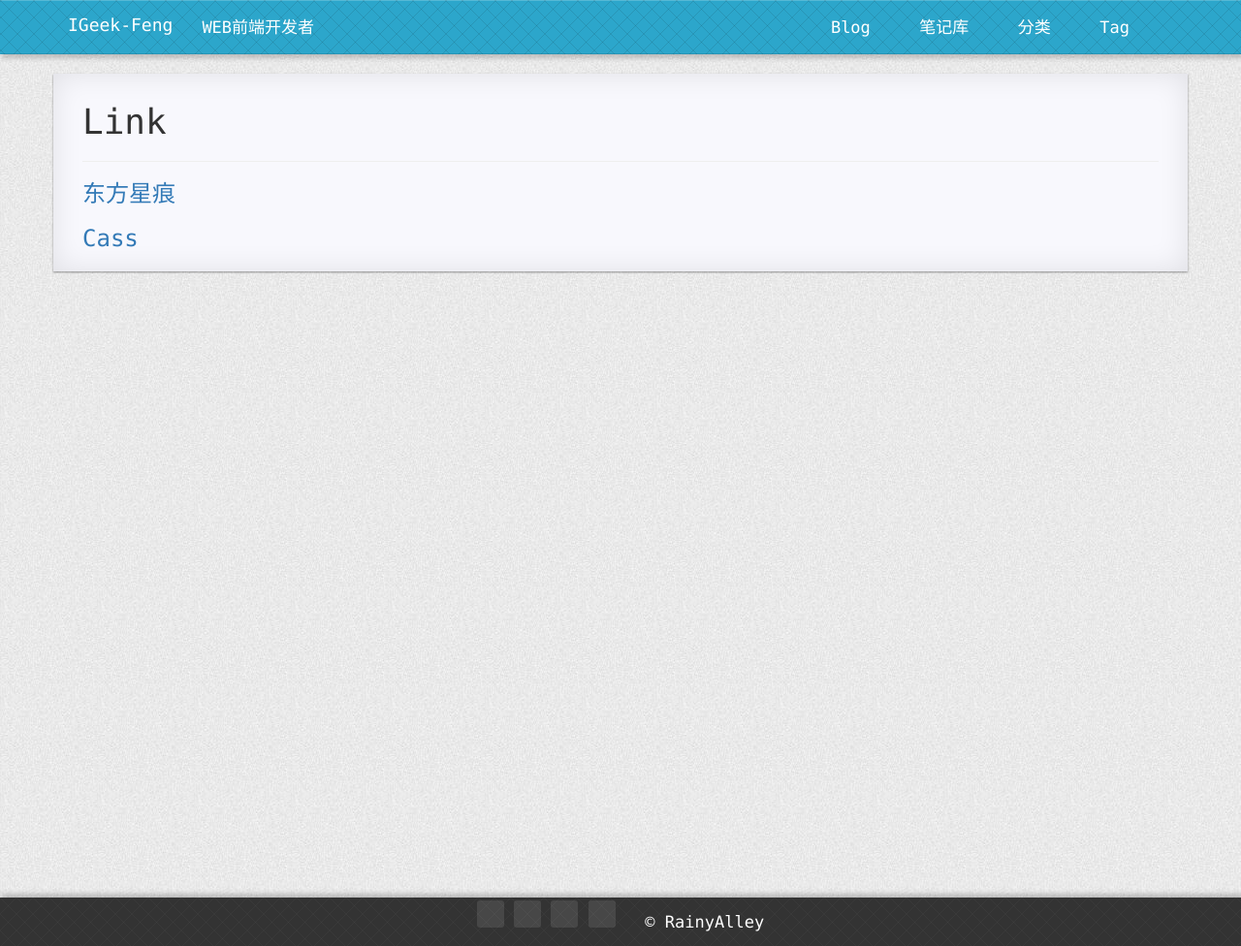
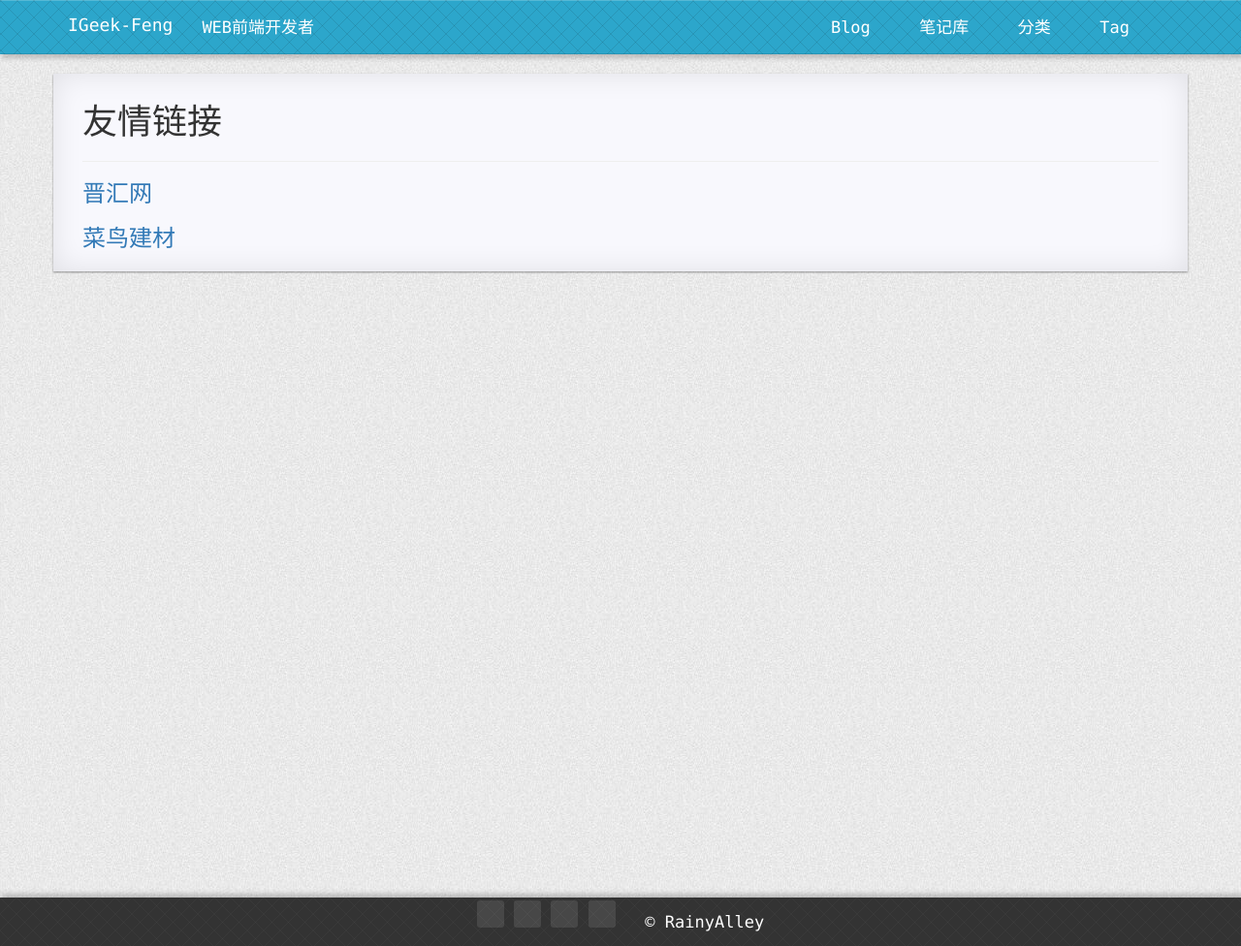
Before and after one commit to qiaojianfeng/blog, a Jekyll site: the page built from pages/5link-external.md, in a window 1280 px wide. Shown: the whole page at 97% size. Built offline with Jekyll 4.4.1, drawn with Linux system fonts in a browser that asks for light colours; nearby versions of some CDN libraries; a style sheet for code colours, icons or effects is not loaded.

Commit message:
Update 5link-external.md

```diff
--- a/pages/5link-external.md
+++ b/pages/5link-external.md
@@ -1,10 +1,10 @@
 ---
 layout: page
-title: Link
+title: 友情链接
 permalink: /link/
 icon: octicon-link-external
 ---
 
-### [东方星痕](http://www.lxy520.net/)
+### [晋汇网](http://www.jhw518.com/)
 
-### [Cass](http://cassite.net/)
+### [菜鸟建材](http://www.cainiaoboon.com)
```
